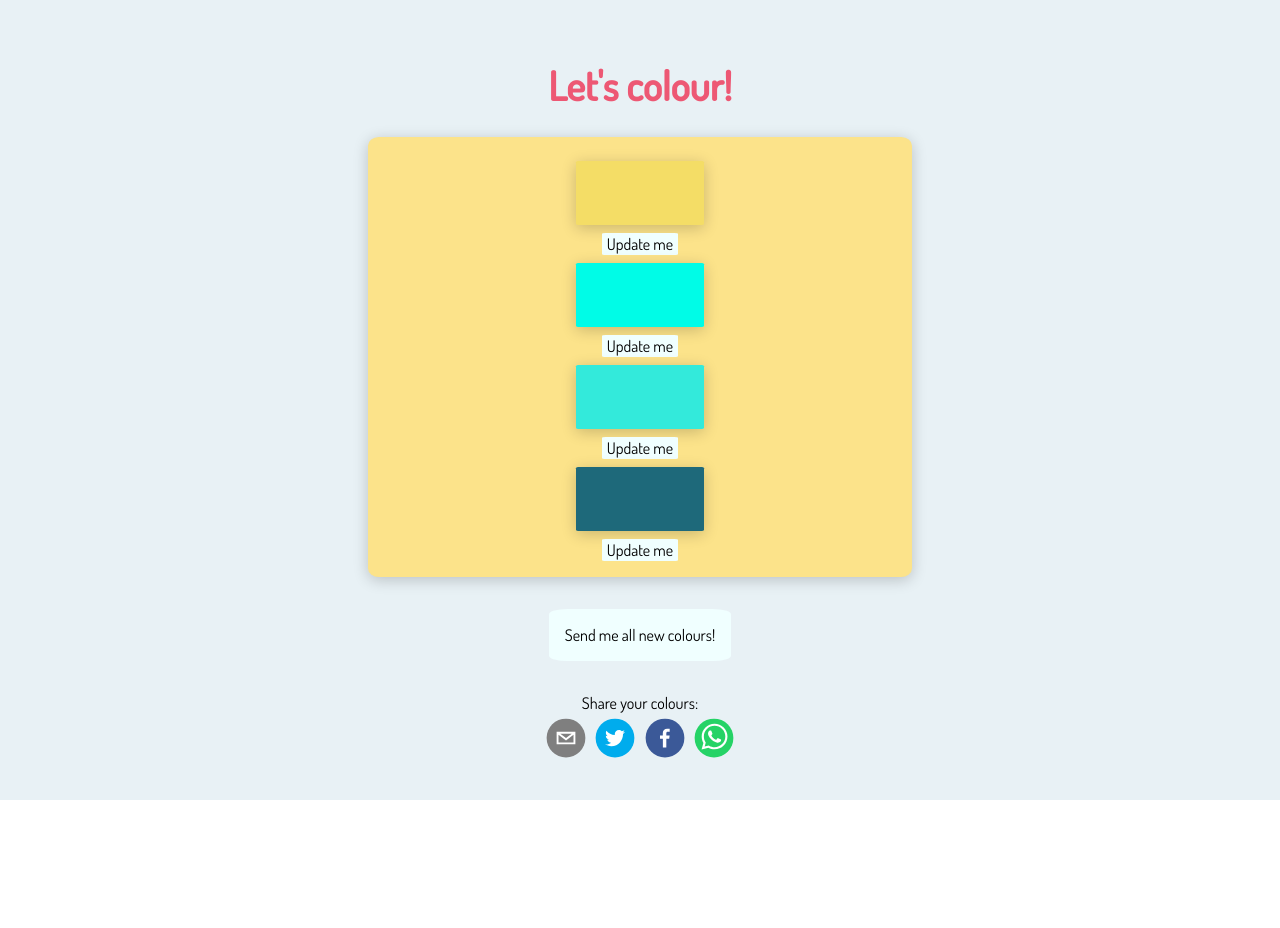
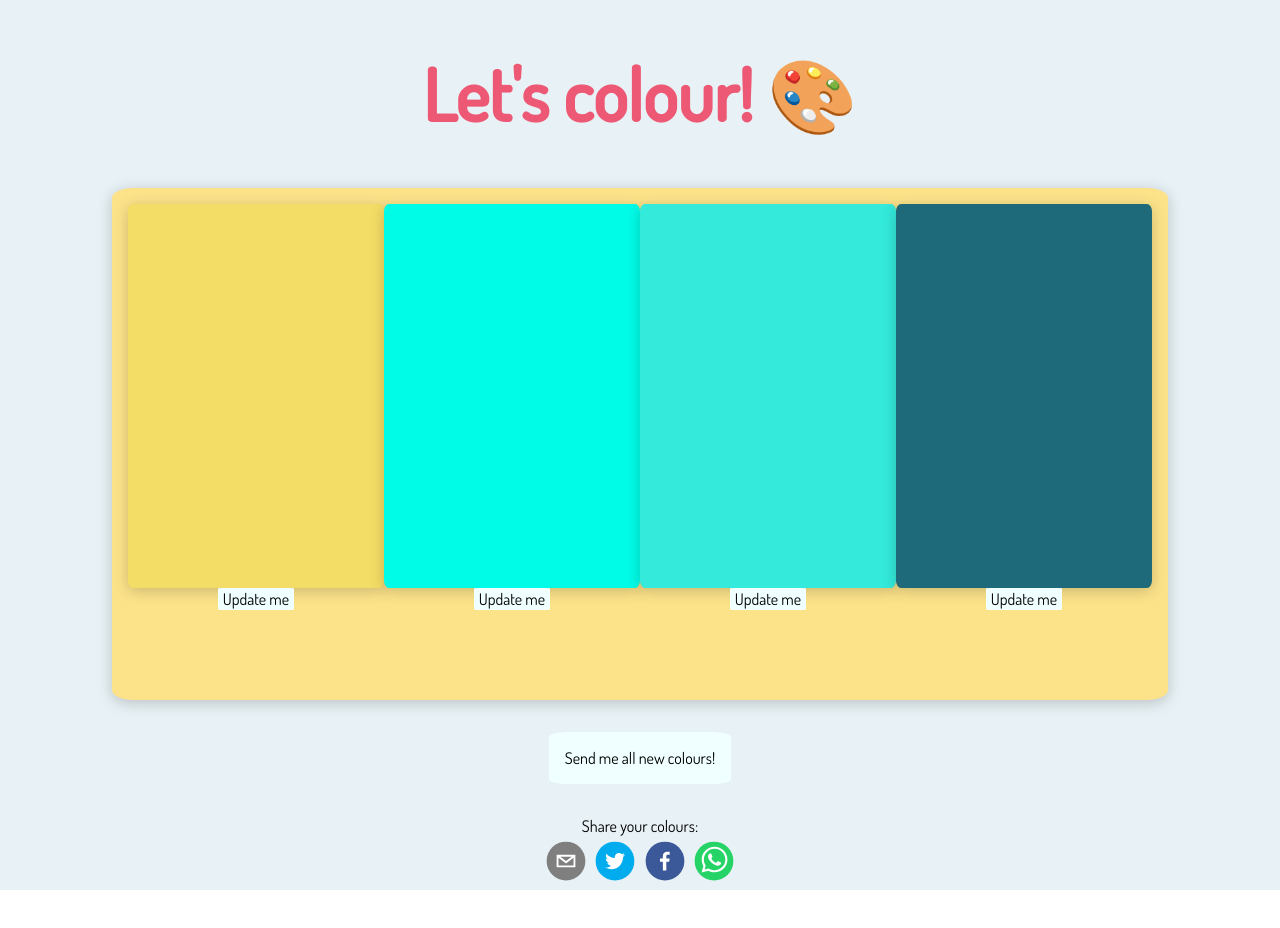
Before and after one commit to Moggach/colouring-in, a React (Create React App) app: page / in a window 1280 px wide. Shown: the top 928 px of the page. Before the commit the page ends 800 px from the top, so only its background shows below. Built offline with nearby package versions, Linux system fonts and the light colour scheme.

Commit message:
adding larger screen styles

```diff
--- a/src/App.css
+++ b/src/App.css
@@ -18,3 +18,9 @@ h1 {
   font-size: 2.5rem;
   color: #ed5874;
 }
+
+@media only screen and (min-width: 600px) {
+  h1 {
+    font-size: 4.5rem;
+  }
+}
--- a/src/App.js
+++ b/src/App.js
@@ -6,7 +6,7 @@ import RefreshButton from './components/refreshButton.js';
 function App() {
   return (
     <div className="App">
-      <h1>Let's colour!</h1>
+      <h1>Let's colour! 🎨</h1>
       <ColorGrid />
       <RefreshButton />
       <div>
--- a/src/components/Tile.js
+++ b/src/components/Tile.js
@@ -6,7 +6,7 @@ const Tile = () => {
   const [color, setColor] = useState(randomColor());
 
   return (
-    <div className="container">
+    <div className="tile-container">
       <div
         className="tile"
         style={{
--- a/src/components/colorgrid.css
+++ b/src/components/colorgrid.css
@@ -1,11 +1,18 @@
 .color-grid {
   background-color: #fce38a;
+  height: 80vh;
+  width: 70%;
   box-shadow: 0px 3px 15px rgba(0, 0, 0, 0.2);
   border-radius: 2%;
   padding: 1rem;
-  width: 40vw;
   display: flex;
   flex-direction: column;
-  justify-content: center;
-  align-items: center;
 }
+
+@media only screen and (min-width: 600px) {
+  .color-grid {
+    flex-direction: row;
+    height: 30rem;
+    width: 80%;
+  }
+}
--- a/src/components/refreshbutton.css
+++ b/src/components/refreshbutton.css
@@ -8,3 +8,15 @@
   font-size: 1rem;
   border-radius: 10%;
 }
+@media only screen and (min-width: 600px) {
+  .refresh-button > button {
+    padding: 2rem;
+    font-size: 2rem;
+    border-radius: 10%;
+    transition: all 0.3s ease-out;
+  }
+
+  .refresh-button > button:hover {
+    transform: translate(0, -5px);
+  }
+}
--- a/src/components/tile.css
+++ b/src/components/tile.css
@@ -1,8 +1,12 @@
+.tile-container {
+  width: 100%;
+  height: 100%;
+}
+
 .tile {
-  height: 4rem;
-  width: 8rem;
   border-radius: 2%;
-  margin: 0.5rem;
+  width: 100%;
+  height: 80%;
   box-shadow: 0px 3px 15px rgba(0, 0, 0, 0.2);
 }
 
@@ -15,3 +19,29 @@ button {
   border-radius: 5%;
   background-color: azure;
 }
+
+@media only screen and (min-width: 600px) {
+  .tile-container {
+    width: 50%;
+  }
+  .tile {
+    width: 100%;
+    height: 80%;
+    transition: all 0.3s ease-out;
+  }
+
+  .tile:hover {
+    transform: translate(0, -5px);
+  }
+  button {
+    font-size: 2rem;
+    padding-left: 0.8rem;
+    padding-right: 0.8rem;
+    margin-top: 1rem;
+    transition: all 0.3s ease-out;
+  }
+
+  button:hover {
+    transform: translate(0, -5px);
+  }
+}
```
